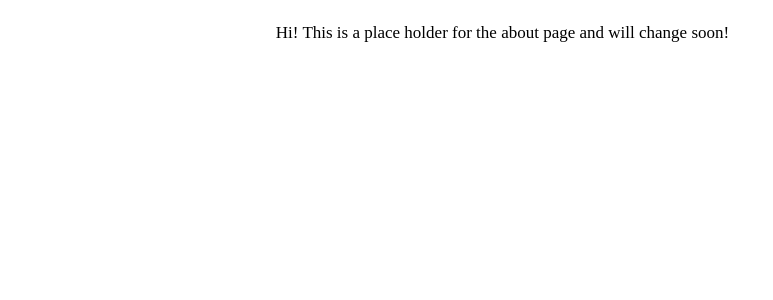
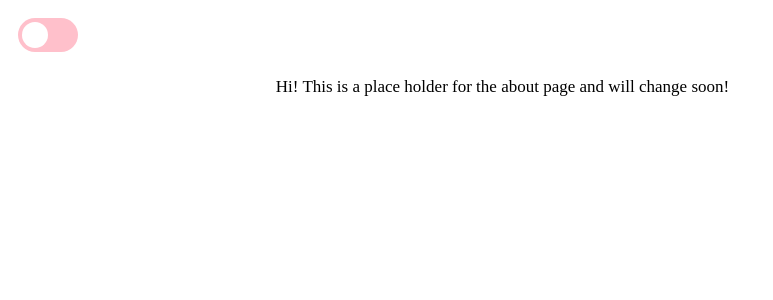
Before and after one commit to KathyPuma/Portfolio, a React (Create React App) app: page / in a window 1280 px wide. Shown: the top 300 px of the page, without its empty margins (0-773 px from the left). Built offline with nearby package versions, Linux system fonts and the light colour scheme.

Commit message:
Import toggle, allow app.js have access to the store and add className to div which will change  depending if state.mode is true or false

```diff
--- a/src/App.js
+++ b/src/App.js
@@ -1,17 +1,21 @@
 import React from 'react';
-import { Switch, Route } from 'react-router-dom'
+import { Switch, Route, withRouter } from 'react-router-dom'
 import About from './Components/About'
 import Navbar from './Components/Navbar'
 import Contact from './Components/Contact'
 import Project from './Components/Projects'
 import Skills from './Components/Skills'
+import { connect } from 'react-redux';
+import ToggleButton from './Components/ToggleButton'
+
 import './App.css'
 
-function App() {
+function App(props) {
 
   return (
-    <div>
+    <div className={!props.mode ? "Light" : 'Dark'}>
       <Navbar />
+      <ToggleButton mode={props.mode} className='toggle' />
 
       <Switch >
         <Route path="/projects" component={Project} />
@@ -23,4 +27,9 @@ function App() {
   );
 }
 
-export default App;
+const mapStateToProps = (state) => {
+  return {
+    mode: state.state.mode
+  };
+}
+export default withRouter(connect(mapStateToProps)(App));
```
